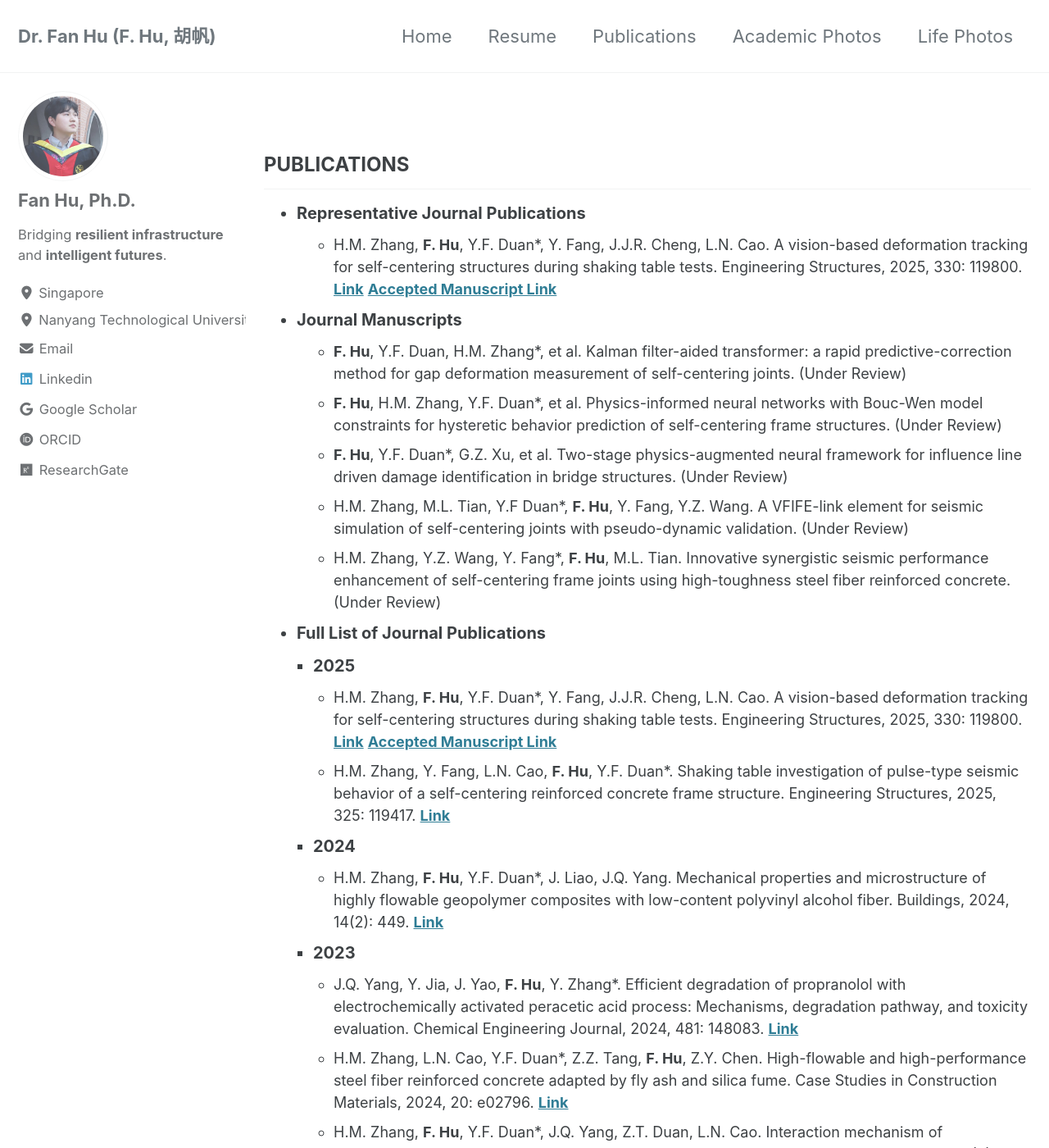
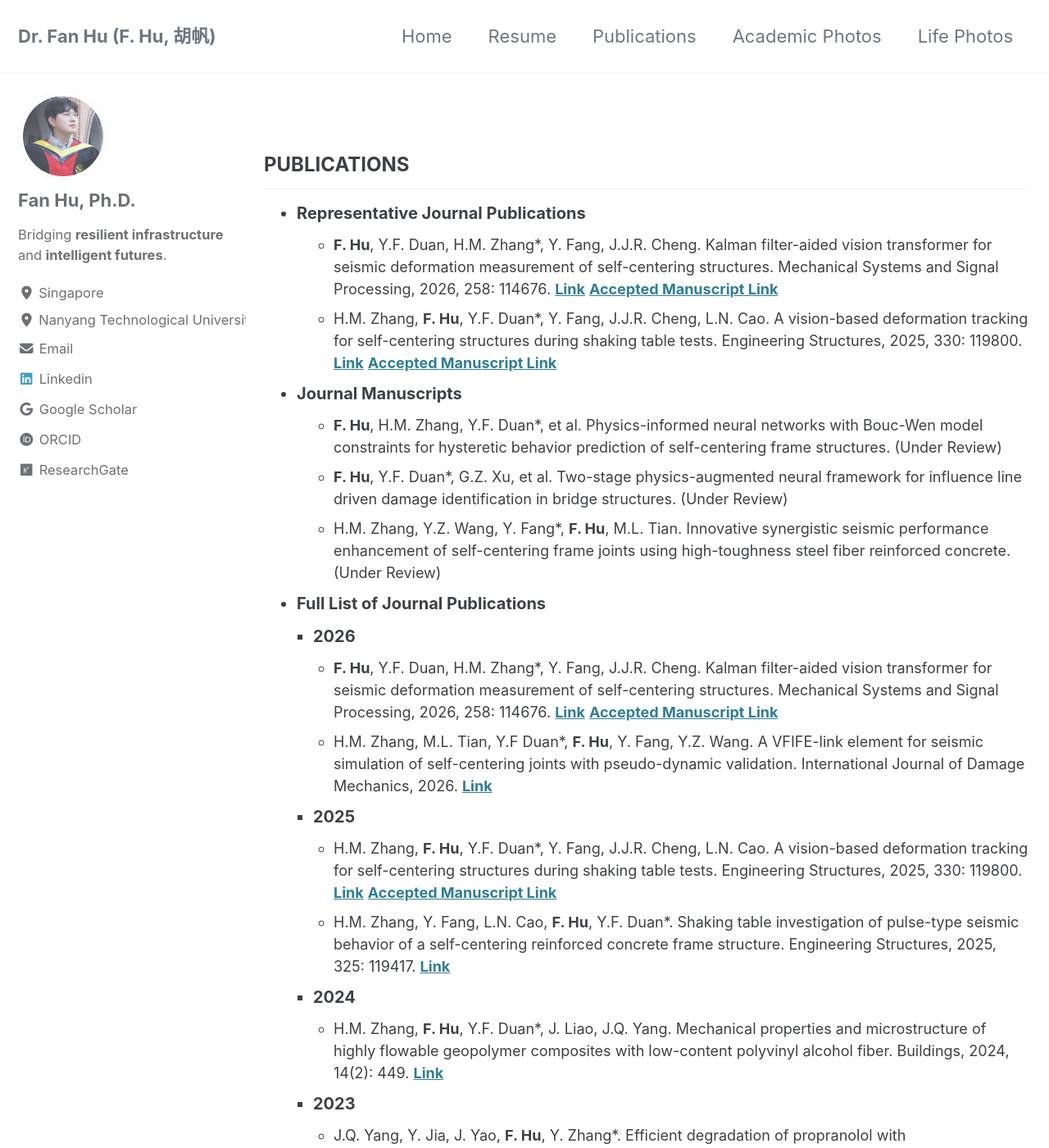
Before and after one commit to fanwindyhu/fanwindyhu.github.io, a Jekyll site: the page built from _pages/publications.md, in a window 1280 px wide and 1400 px high. Shown: the whole window at 82% size. Built offline with Jekyll 4.4.1, drawn with Linux system fonts in a browser that asks for light colours; cached includes are drawn as plain includes; comment, search, counter and statistics services are not loaded.

Commit message:
publications.md

```diff
--- a/_pages/publications.md
+++ b/_pages/publications.md
@@ -15,16 +15,17 @@ seo: false
     <strong>Representative Journal Publications</strong>
   </li>
   <li style="list-style-type: circle; margin-left: 45px; font-size: 18px;">
+    <strong>F. Hu</strong>, Y.F. Duan, H.M. Zhang*, Y. Fang, J.J.R. Cheng. Kalman filter-aided vision transformer for seismic deformation measurement of self-centering structures. Mechanical Systems and Signal Processing, 2026, 258: 114676.
+    <strong><a href="https://doi.org/10.1016/j.ymssp.2026.114676" target="_blank">Link</a></strong>
+    <strong><a href="https://www.researchgate.net/publication/411075634_Kalman_filter-aided_vision_transformer_for_seismic_deformation_measurement_of_self-centering_structures" target="_blank">Accepted Manuscript Link</a></strong>
+  </li>
+  <li style="list-style-type: circle; margin-left: 45px; font-size: 18px;">
     H.M. Zhang, <strong>F. Hu</strong>, Y.F. Duan*, Y. Fang, J.J.R. Cheng, L.N. Cao. A vision-based deformation tracking for self-centering structures during shaking table tests. Engineering Structures, 2025, 330: 119800.
     <strong><a href="https://doi.org/10.1016/j.engstruct.2025.119800" target="_blank">Link</a></strong>
     <strong><a href="https://www.researchgate.net/publication/388954308_A_vision-based_deformation_tracking_for_self-centering_structures_during_shaking_table_tests" target="_blank">Accepted Manuscript Link</a></strong>
   </li>
   <li style="list-style-type: disc; margin-left: 0px; font-size: 20px;">
     <strong>Journal Manuscripts</strong>
-  </li>
-  <li style="list-style-type: circle; margin-left: 45px; font-size: 18px;">
-    <strong>F. Hu</strong>, Y.F. Duan, H.M. Zhang*, et al. Kalman filter-aided transformer: a rapid predictive-correction method for gap deformation measurement of self-centering joints. (Under Review)
-  </li>
   <li style="list-style-type: circle; margin-left: 45px; font-size: 18px;">
     <strong>F. Hu</strong>, H.M. Zhang, Y.F. Duan*, et al. Physics-informed neural networks with Bouc-Wen model constraints for hysteretic behavior prediction of self-centering frame structures. (Under Review)
   </li>
@@ -32,13 +33,22 @@ seo: false
     <strong>F. Hu</strong>, Y.F. Duan*, G.Z. Xu, et al. Two-stage physics-augmented neural framework for influence line driven damage identification in bridge structures. (Under Review)
   </li>
   <li style="list-style-type: circle; margin-left: 45px; font-size: 18px;">
-    H.M. Zhang, M.L. Tian, Y.F Duan*, <strong>F. Hu</strong>, Y. Fang, Y.Z. Wang. A VFIFE-link element for seismic simulation of self-centering joints with pseudo-dynamic validation. (Under Review)
-  </li>
-  <li style="list-style-type: circle; margin-left: 45px; font-size: 18px;">
     H.M. Zhang, Y.Z. Wang, Y. Fang*, <strong>F. Hu</strong>, M.L. Tian. Innovative synergistic seismic performance enhancement of self-centering frame joints using high-toughness steel fiber reinforced concrete. (Under Review)
   </li>
   <li style="list-style-type: disc; margin-left: 0px; font-size: 20px;">
     <strong>Full List of Journal Publications</strong>
+  </li>
+  <li style="list-style-type: square; margin-left: 20px; font-size: 20px;">
+    <strong>2026</strong>
+  </li>
+  <li style="list-style-type: circle; margin-left: 45px; font-size: 18px;">
+    <strong>F. Hu</strong>, Y.F. Duan, H.M. Zhang*, Y. Fang, J.J.R. Cheng. Kalman filter-aided vision transformer for seismic deformation measurement of self-centering structures. Mechanical Systems and Signal Processing, 2026, 258: 114676.
+    <strong><a href="https://doi.org/10.1016/j.ymssp.2026.114676" target="_blank">Link</a></strong>
+    <strong><a href="https://www.researchgate.net/publication/411075634_Kalman_filter-aided_vision_transformer_for_seismic_deformation_measurement_of_self-centering_structures" target="_blank">Accepted Manuscript Link</a></strong>
+  </li>
+  <li style="list-style-type: circle; margin-left: 45px; font-size: 18px;">
+    H.M. Zhang, M.L. Tian, Y.F Duan*, <strong>F. Hu</strong>, Y. Fang, Y.Z. Wang. A VFIFE-link element for seismic simulation of self-centering joints with pseudo-dynamic validation. International Journal of Damage Mechanics, 2026.
+    <strong><a href="https://doi.org/10.1177/10567895261465956" target="_blank">Link</a></strong>
   </li>
   <li style="list-style-type: square; margin-left: 20px; font-size: 20px;">
     <strong>2025</strong>
```
